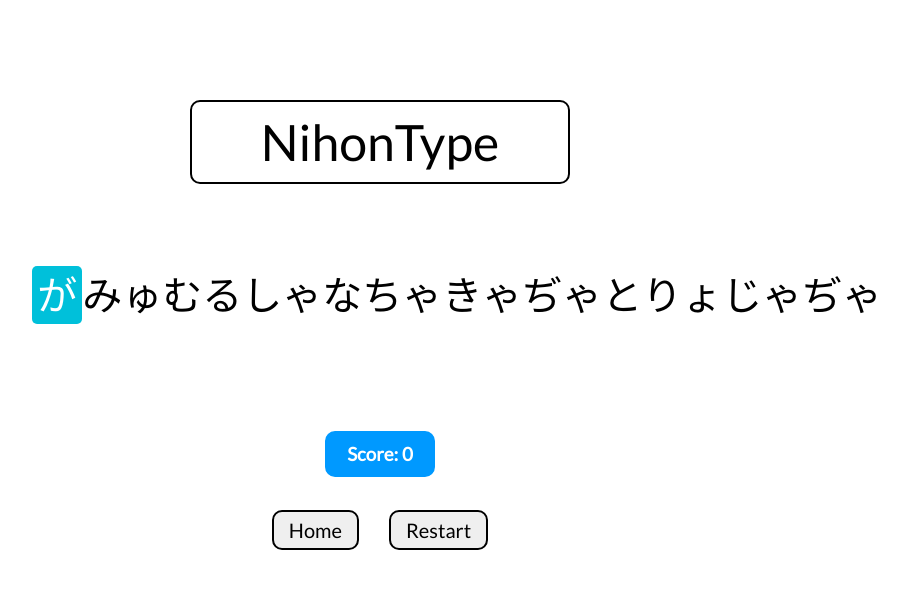
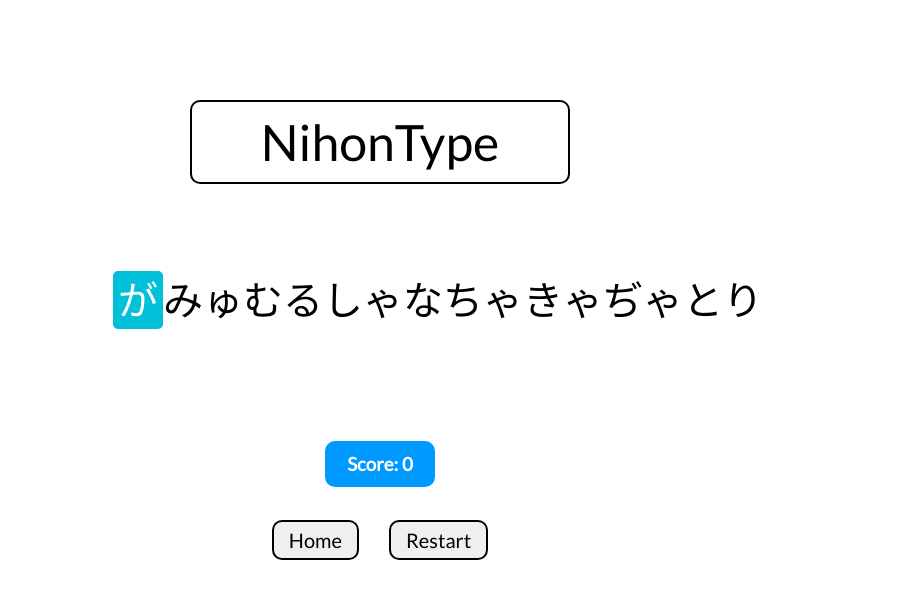
Before and after one commit to ChicoRao/nihon-go, a React (Create React App) app in the folder nihon-go/: page /typing in a window 1280 px wide. Shown: the top 598 px of the page, without its empty margins (260-1167 px from the left). Built offline with nearby package versions, Linux system fonts and the light colour scheme.

Commit message:
Finished most of the typing game implementation

```diff
--- a/nihon-go/src/css/Typing.css
+++ b/nihon-go/src/css/Typing.css
@@ -20,7 +20,7 @@
 
 .typing-container {
     text-align: center;
-    padding: 10px;
+    padding: 15px;
 }
 
 .Character {
--- a/nihon-go/src/pages/Typing.js
+++ b/nihon-go/src/pages/Typing.js
@@ -16,21 +16,21 @@ let index = 0;
 var isDone = false;
 
 function reset() {
-    japaneseString = japaneseList.join('');
-    isDone = false;
-    maxAcceptedLength = 0;
-    romanjiContainer = "";
-    index = 0;
-    isDone = false;
+    window.location.reload(false);
 }
 
 function Typing() {
     const [leftPadding, setLeftPadding] = useState(
-      new Array(20).fill(' ').join(''),
+        new Array(15).fill('  ').join(''),
     );
 
+    //Already typed characters appearing on the left
     const [outgoingChars, setOutgoingChars] = useState('');
+
+    //Current character to type
     const [currentChar, setCurrentChar] = useState(japaneseList[0]);
+
+    //Incoming characters to type
     const [incomingChars, setIncomingChars] = useState(japaneseString.substr(japaneseList[0].length));
 
     const [startTime, setStartTime] = useState();
@@ -39,20 +39,19 @@ function Typing() {
     const [typedText, setTypedText] = useState(" ");
 
     useKeyPress(key => {
-    console.log("is it done: " + isDone);
         if (!isDone) {
             if (!startTime) {
                 setStartTime(currentTime());
             }
 
-        console.log("typed key: " + key);
-        console.log("current char: " + currentChar);
+            // console.log("typed key: " + key);
+            // console.log("current char: " + currentChar);
 
             let updatedOutgoingChars = outgoingChars;
             let updatedIncomingChars = incomingChars;
             let romanjiList = hiraganaToRomaji[currentChar];
 
-        console.log("romanjiList: " + romanjiList);
+            // console.log("romanjiList: " + romanjiList);
 
             for (let i = 0; i < romanjiList.length; i++) {
                 if (romanjiList[i].length > maxAcceptedLength) {
@@ -60,12 +59,8 @@ function Typing() {
                 }
             }
 
-        console.log("max accepted length: " + maxAcceptedLength);
-
             romanjiContainer += key;
             setTypedText(romanjiContainer);
-
-        console.log("romanjiContainer: " + romanjiContainer);
 
             if (romanjiContainer.length < maxAcceptedLength) {
                 for (let i = 0; i < romanjiList.length; i++) {
@@ -95,18 +90,12 @@ function Typing() {
 
                         setIncomingChars(updatedIncomingChars);
 
-                    //Setting WPM
-                    // setWordCount(wordCount + 1);
-                    // const durationInMinutes = (currentTime() - startTime) / 60000.0;
-                    // setWpm(((wordCount + 1) / durationInMinutes).toFixed(2));
-
                         //Clearing out romanjiContainer and maxAcceptedLength
                         romanjiContainer = "";
                         maxAcceptedLength = 0;
                     }
                 }
             }else if (romanjiContainer.length === maxAcceptedLength) {
-
                 for (let i = 0; i < romanjiList.length; i++) {
                     if (romanjiContainer === romanjiList[i]) {
                         console.log("Correct!");
@@ -131,7 +120,6 @@ function Typing() {
                 }else {
                     console.log("Done");
                     isDone = true;
-            console.log("isDone: " + isDone);
                 }
 
                 setIncomingChars(updatedIncomingChars);
@@ -148,15 +136,15 @@ function Typing() {
             <header className="App-header">
                 <div className="typing-game">
                     <h1>NihonType</h1>
-            <section className="typing-container">
+                    <div className="typing-container">
                         <p className="Character">
                         <span className="Character-out">
-                    {(leftPadding + outgoingChars).slice(-30)}
+                            {(leftPadding + outgoingChars).slice(-15)}
                         </span>
                         <span className="Character-current">{currentChar}</span>
-                <span>{incomingChars.substr(0,20)}</span>
+                        <span>{incomingChars.substr(0,15)}</span>
                         </p>
-            </section>
+                    </div>
                     <h3 className="typed-text-container">
                         {typedText}
                     </h3>
@@ -165,7 +153,7 @@ function Typing() {
                     </h3>
                     <div className="buttons">
                         <Link to="/" style={{textDecoration: 'none', color: 'black'}}><button className="home-button button">Home</button></Link>
-                <button className="restart button" onclick="reset()">Restart</button>
+                        <button className="restart button" onClick={reset}>Restart</button>
                     </div>
                 </div>
             </header>
--- a/nihon-go/src/utils/typing.js
+++ b/nihon-go/src/utils/typing.js
@@ -33,8 +33,6 @@ function random(arr) {
 
 export const generate = (count = 50) => {
     let hiraganaList = Object.keys(hiraganaToRomaji);
-    // console.log(hiraganaList);
-    // console.log(hiraganaToRomaji[hiraganaList[hiraganaList*Math.random() << 0]]);
 
     return new Array(count).fill().map(_ => random(hiraganaList));
 }
```
Also changed, not shown: 2 other files (tests, documents, lock files or other folders). Lines whose indentation alone changed are shown as unchanged.
